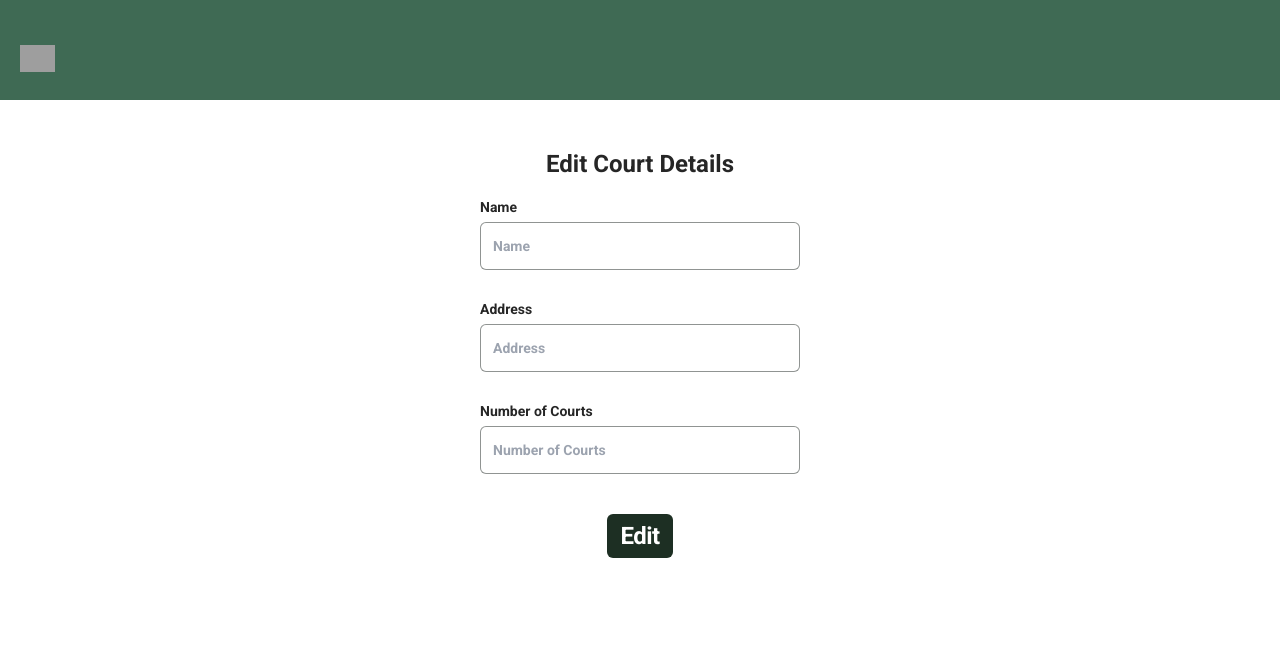
After one commit to rosesblake/picklePal-app, a Flask app: template templates/court-edit.html in a window 1280 px wide. The commit adds this page. Shown: the top 657 px of the page. Run offline with Flask 3, Linux system fonts and the light colour scheme; the template is opened without the code that fills it: values that come from a table or form of the project are taken from there, others are empty; tables that the repository leaves empty hold one stand-in row (values such as "Sample post"); some libraries are stand-ins or nearby versions; grey boxes are pictures that could not be loaded.

Commit message:
added edit court functionality

```diff
--- a/app.py
+++ b/app.py
@@ -5,7 +5,7 @@ from sqlalchemy.exc import IntegrityError
 from werkzeug.utils import secure_filename
 
 from models import db, connect_db, User, Group, GroupMembership, Court, UserCourt
-from forms import UserRegisterForm, UserInfoForm, UserLoginForm, CreateGroupForm, AddCourtForm
+from forms import UserRegisterForm, UserInfoForm, UserLoginForm, CreateGroupForm, AddCourtForm, EditCourtForm
 from flask_wtf.csrf import generate_csrf
 
 from dotenv import load_dotenv
@@ -205,7 +205,6 @@ def show_map_search():
 
     return render_template('court-finder.html', user=user, google_maps_api_key=google_maps_api_key, courts_data=courts_data, form=form, csrf_token=generate_csrf())
 
-
 @app.route('/courts/<int:court_id>')
 def get_court_info(court_id):
     """show information about a given court based on it's address"""
@@ -213,6 +212,28 @@ def get_court_info(court_id):
     user = g.user
     already_follows = UserCourt.query.filter_by(user_id=user.id, court_id=court.id).first()
     return render_template('court-profile.html', court=court, user=user, already_follows=already_follows)
+
+@app.route('/courts/<int:court_id>/edit')
+def show_edit_court_form(court_id):
+    """edit court details"""
+    court = Court.query.get_or_404(court_id)
+    user = g.user
+    already_follows = UserCourt.query.filter_by(user_id=user.id, court_id=court.id).first()
+    if already_follows:
+        form = EditCourtForm(obj=court)
+        if form.validate_on_submit():
+            court.name = form.name.data
+            court.address = form.address.data
+            court.num_courts = form.num_courts.data
+            db.session.commit()
+            flash('Court details updated successfully!', 'success')
+            return redirect(f'/courts/{court.id}')
+
+        return render_template('court-edit.html', user=user, court=court, form=form)
+
+    flash('Must Follow Court to Edit', 'danger')
+    return redirect(f'/courts/{court.id}')
+
 
 @app.route('/groups')
 def show_groups():
--- a/forms.py
+++ b/forms.py
@@ -35,3 +35,8 @@ class AddCourtForm(FlaskForm):
     longitude = FloatField('Longitude', validators=[DataRequired()])
     court_image = StringField('Image')
     submit = SubmitField('Add Court')
+
+class EditCourtForm(FlaskForm):
+    name = StringField('Name', validators=[DataRequired()])
+    address = StringField('Address', validators=[DataRequired()])
+    num_courts = FloatField('Number of Courts')
--- a/models.py
+++ b/models.py
@@ -88,7 +88,7 @@ class Court(db.Model):
     address = db.Column(db.String, nullable=False, unique=True)
     latitude = db.Column(db.Float, nullable=False)
     longitude = db.Column(db.Float, nullable=False)
-    num_courts = db.Column(db.String, nullable=True, default='N/A')
+    num_courts = db.Column(db.Integer, nullable=False, default=0)
     court_image = db.Column(db.String, nullable=False, default='/static/images/default-court.jpg')
 
     posts = db.relationship('Post', back_populates='court')
--- /dev/null
+++ b/templates/court-edit.html
@@ -0,0 +1,36 @@
+{% extends 'base.html' %}
+{% block title %}Register User P2{% endblock %}
+{% block content %}
+<section class="flex overflow-hidden flex-col items-center pb-40 mx-auto w-full bg-white pb-[100px] pt-[100px]">
+  <header class="fixed top-0 left-0 right-0 flex overflow-hidden gap-5 justify-between items-end px-5 py-6 w-full text-2xl text-center text-white whitespace-nowrap bg-dark-green h-[100px] z-10">
+    <a href="/courts/{{ court.id }}">
+      <img loading="lazy" src="https://cdn.builder.io/api/v1/image/assets/TEMP/6ca2bd449a63fb56568b3457b563fcd9f254106bb728a513a7292aeff082a19c?apiKey=151c931d8a0e4ce6ac7d5b7ceb0c67c4&&apiKey=151c931d8a0e4ce6ac7d5b7ceb0c67c4" class="object-contain aspect-square w-[35px]" alt="" />
+    </a>
+    </header>
+    <main class="flex flex-col justify-center mt-12 w-full max-w-xs text-sm font-semibold tracking-normal leading-none text-neutral-800">
+        <div class="flex justify-center mb-5">
+            <h1 class="text-2xl font-bold whitespace-nowrap">Edit Court Details</h1>
+        </div>
+              <form id="edit-court-form" method="POST">
+        {{ form.hidden_tag() }}
+
+        {% for field in form %}
+            {% if field.widget.input_type != 'hidden' %}
+                <div class="flex flex-col w-full whitespace-nowrap mb-8">
+                    {{ field.label(class_="flex-1 shrink gap-2.5 w-full") }}
+                    {{ field(class_="flex mt-2 w-full bg-white rounded-md min-h-[48px] border border-input-gray p-3", placeholder=field.label.text) }}
+                    {% for error in field.errors %}
+                        <span class="text-red-500">{{ error }}</span>
+                    {% endfor %}
+                </div>
+            {% endif %}
+        {% endfor %}
+        <div class="flex justify-center mt-10">
+        <button type="submit" class="inline-flex items-center justify-center gap-2 px-3.5 py-2.5 text-2xl font-bold tracking-tight leading-none text-white whitespace-nowrap rounded-md bg-green-btn">
+          Edit
+        </button>
+        </div>
+      </form>
+    </main>
+  </section>
+  {% endblock %}
--- a/templates/court-profile.html
+++ b/templates/court-profile.html
@@ -78,7 +78,7 @@
     <div class="flex justify-center w-full mt-6 text-sm">
       <div class="flex justify-between gap-x-8">
         <div class="flex flex-col items-center">
-          <p>4</p>
+          <p>{{ court.num_courts }}</p>
           <p>courts</p>
         </div>
         <div class="flex flex-col items-center">
@@ -94,7 +94,7 @@
 
     <!-- EDIT COURT DETAILS  -->
     <div class="flex justify-center mt-2">
-      <a href="#" class="text-blue-500 text-xs"><p>Edit Court Details</p></a>
+      <a href="/courts/{{ court.id }}/edit" class="text-blue-500 text-xs"><p>Edit Court Details</p></a>
     </div>
 
     </main>
```
Also changed, not shown: static/css/style.css (+8 -41 lines).
